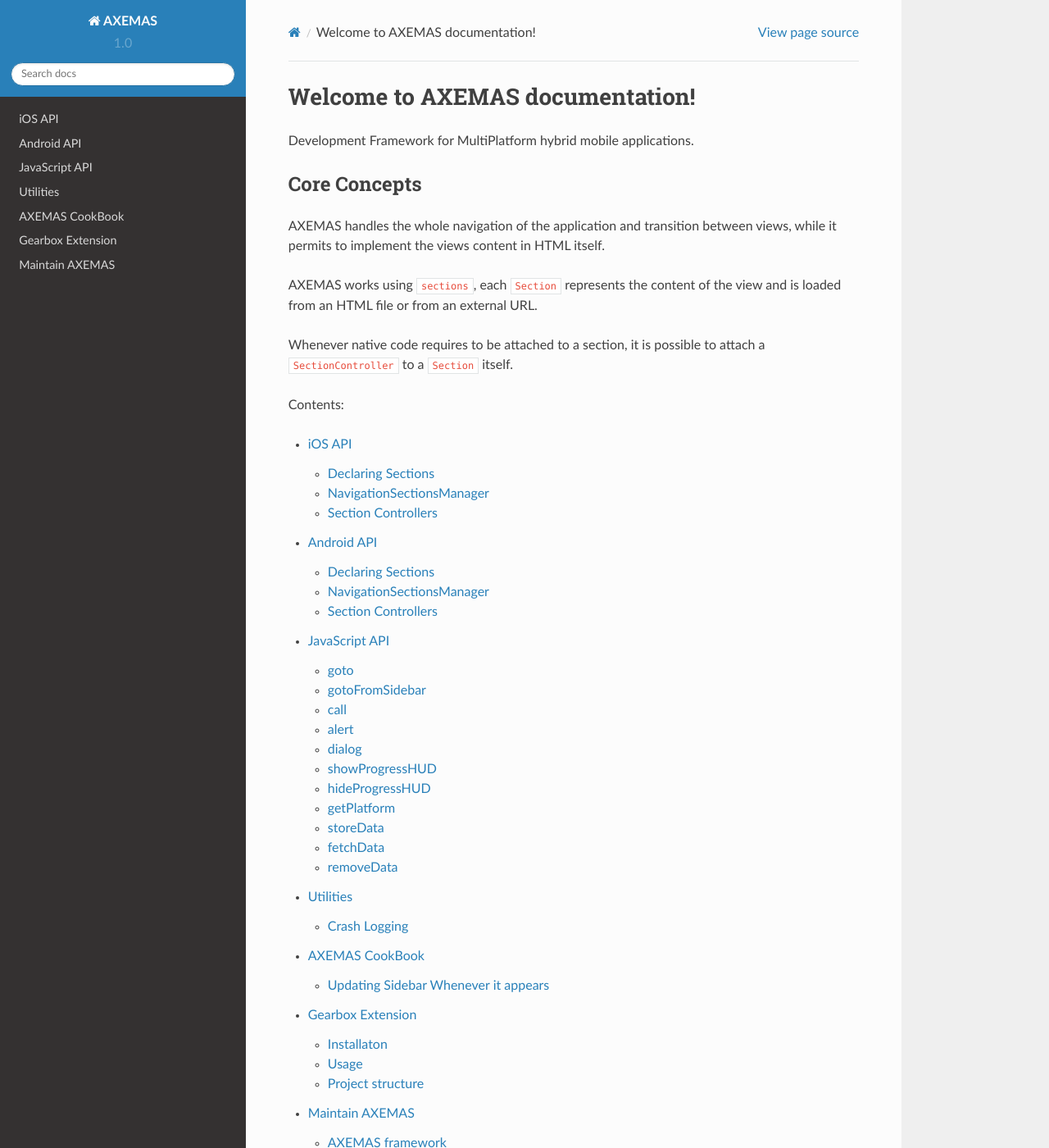
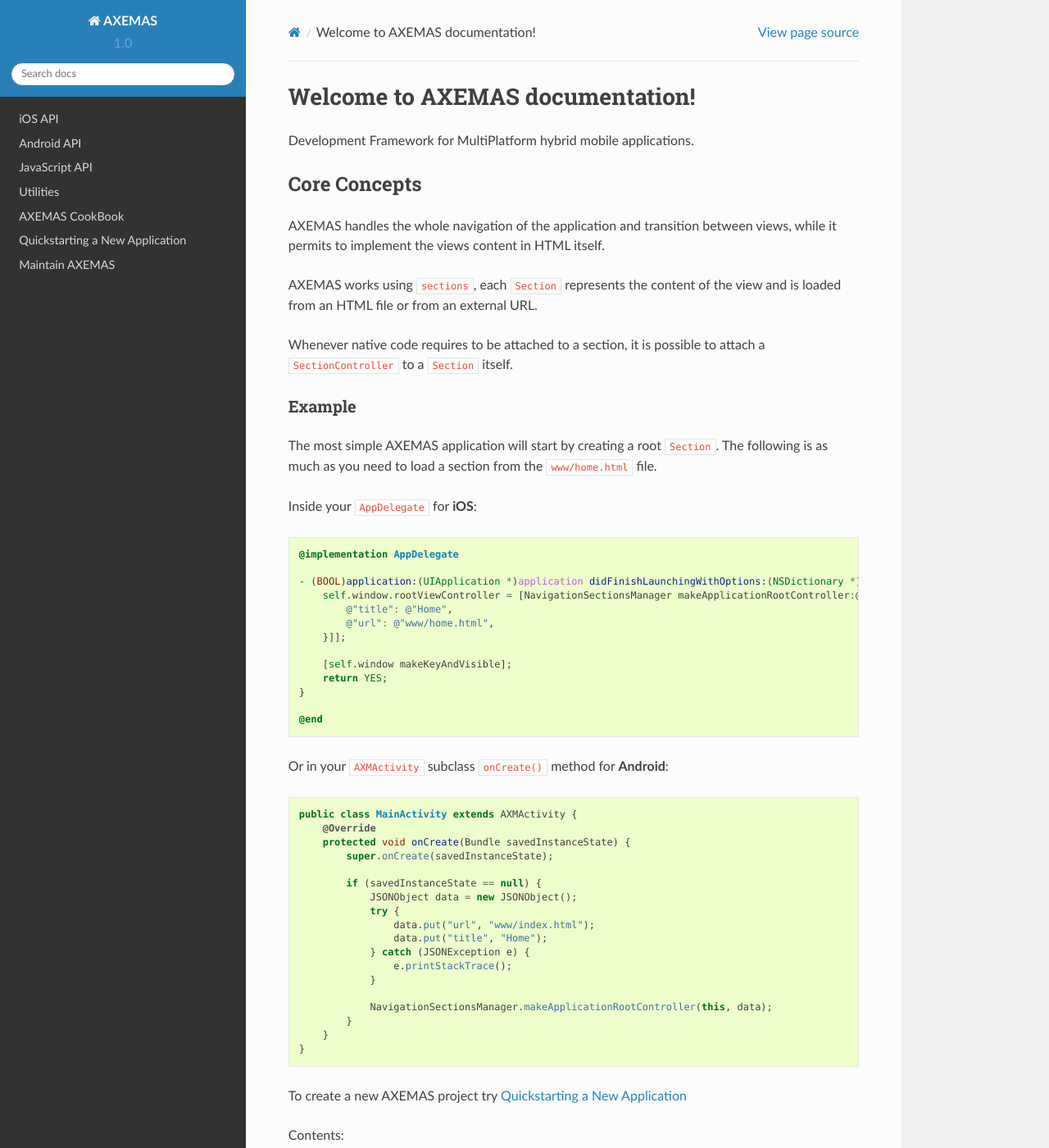
Before and after one commit to gmacario/doc, a Sphinx documentation site: the page built from source/index.rst, in a window 1280 px wide and 1400 px high. Shown: the whole window at 82% size. Built offline with Sphinx 7.4.7 and the Read the Docs theme 2.0.0, drawn with Linux system fonts in a browser that asks for light colours; some of the changed text lies outside the part shown.

Commit message:
Better landing page

```diff
--- a/source/index.rst
+++ b/source/index.rst
@@ -21,6 +21,55 @@
 Whenever native code requires to be attached to a section, it is possible to attach
 a ``SectionController`` to a ``Section`` itself.
 
+Example
+-------
+
+The most simple AXEMAS application will start by creating a root ``Section``.
+The following is as much as you need to load a section from the ``www/home.html`` file.
+
+Inside your ``AppDelegate`` for **iOS**:
+
+.. code-block:: objc
+
+    @implementation AppDelegate
+
+    - (BOOL)application:(UIApplication *)application didFinishLaunchingWithOptions:(NSDictionary *)launchOptions {
+        self.window.rootViewController = [NavigationSectionsManager makeApplicationRootController:@[@{
+            @"title": @"Home",
+            @"url": @"www/home.html",
+        }]];
+
+        [self.window makeKeyAndVisible];
+        return YES;
+    }
+
+    @end
+
+Or in your ``AXMActivity`` subclass ``onCreate()`` method for **Android**:
+
+.. code-block:: java
+
+    public class MainActivity extends AXMActivity {
+        @Override
+        protected void onCreate(Bundle savedInstanceState) {
+            super.onCreate(savedInstanceState);
+
+            if (savedInstanceState == null) {
+                JSONObject data = new JSONObject();
+                try {
+                    data.put("url", "www/index.html");
+                    data.put("title", "Home");
+                } catch (JSONException e) {
+                    e.printStackTrace();
+                }
+
+                NavigationSectionsManager.makeApplicationRootController(this, data);
+            }
+        }
+    }
+
+To create a new AXEMAS project try :ref:`quickstart`
+
 Contents:
 
 .. toctree::
```
Also changed, not shown: source/gearbox_extension.rst (+9 -9 lines).
